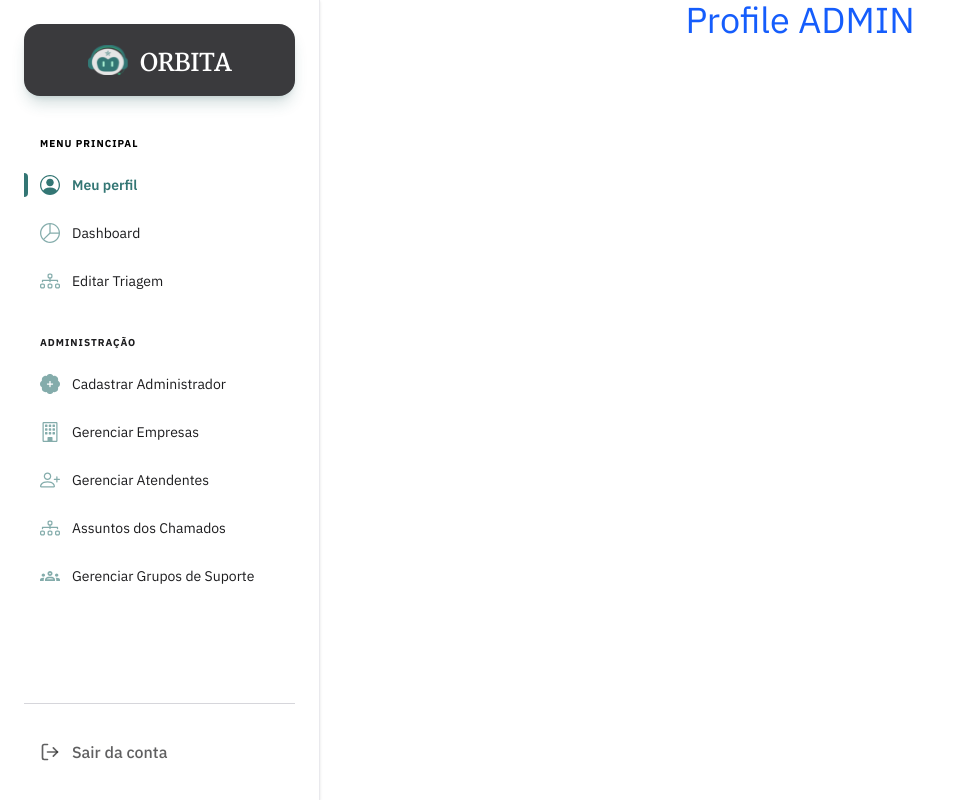
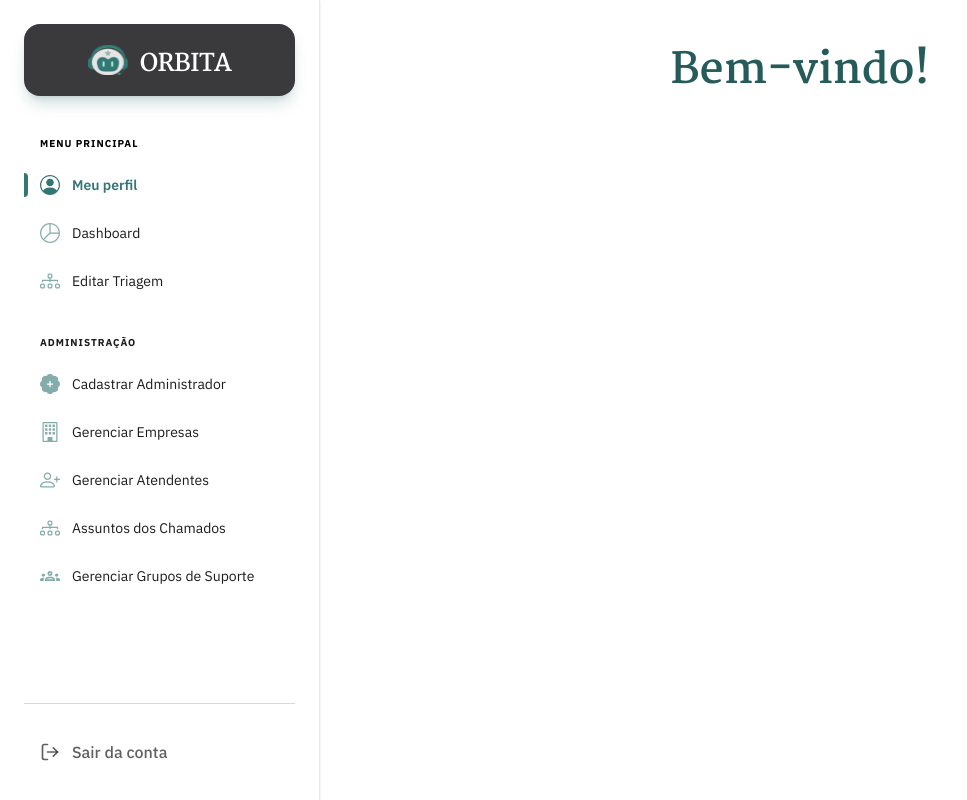
Before and after one commit to CodeDontBlow/pro4tech-frontend, a Next.js app: page /admin-profile in a window 1280 px wide. Shown: the whole page, without its empty margins (0-967 px from the left). Built offline with nearby package versions, Linux system fonts and the light colour scheme.

Commit message:
feat: atualizando página do admin para o dashboard

```diff
--- a/app/(admin)/admin-profile/page.tsx
+++ b/app/(admin)/admin-profile/page.tsx
@@ -1,7 +1,11 @@
 export default function Page() {
   return (
-    <h1 className="flex justify-center text-blue-600 text-4xl">
-      Profile ADMIN
-    </h1>
-  );
+    <div className="py-10 px-15">
+      <header className="mb-10">
+        <h1 className="title-2 text-center text-[var(--teal-700)]">
+          Bem-vindo!
+        </h1>
+      </header>
+    </div>
+  )
 }
```
